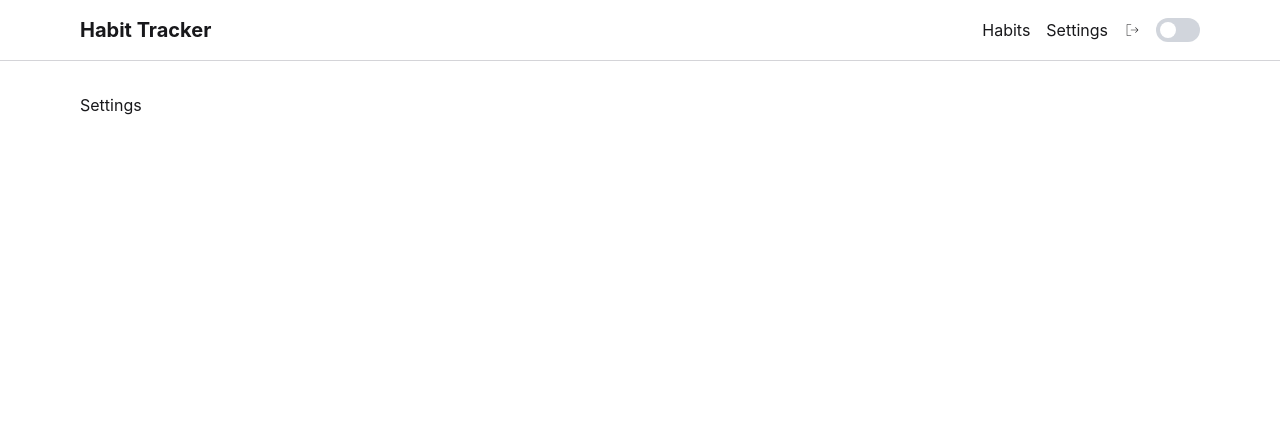
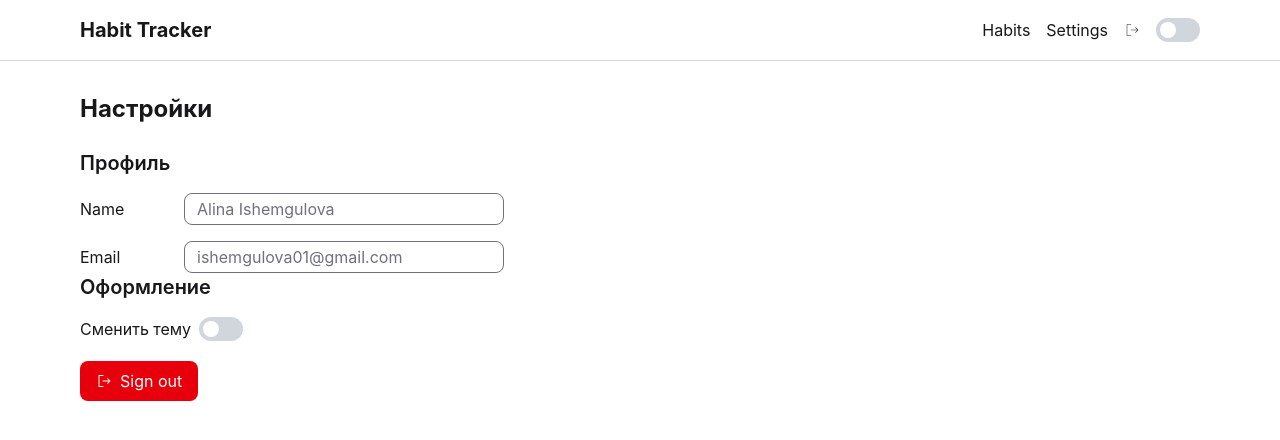
Before and after one commit to lintricker/habit-tracker, a React (Vite) app: page /settings in a window 1280 px wide. Shown: the top 440 px of the page. Built offline with nearby package versions, Linux system fonts and the light colour scheme.

Commit message:
feat/settings page

```diff
--- a/src/pages/SettingsPage.tsx
+++ b/src/pages/SettingsPage.tsx
@@ -1,8 +1,39 @@
+import { ThemeToggle } from "../components/ThemeToggle"
+import { PiSignOut } from "react-icons/pi";
+
 
 const SettingsPage = () => {
 
   return (
-    <h1 className="dark:text-white">Settings</h1>
+    <div className="dark:text-white">
+      <div className="flex justify-between items-center mb-6">
+        <h1 className="text-2xl font-bold dark:text-white">Настройки</h1>
+      </div>
+      <div className="flex flex-col gap-4 max-w-lg">
+        <p className="text-xl font-semibold">Профиль</p>
+        <div className="grid grid-cols-[auto_1fr] gap-3 items-center">
+          <label htmlFor="name" className="mr-3 min-w-20">Name</label>
+          <input id="name" type="text" className="border rounded-lg p-3 max-h-8 w-xs text-zinc-500 dark:text-white" value="Alina Ishemgulova"/>
+        </div>
+        <div className="grid grid-cols-[auto_1fr] gap-3 items-center">
+          <label htmlFor="email"  className="mr-3 min-w-20">Email</label>
+          <input id="name" type="text" className="border rounded-lg p-3 max-h-8 w-xs text-zinc-500 dark:text-white" value="ishemgulova01@gmail.com"/>
+        </div>
+      </div>
+      <div className="flex flex-col gap-4 max-w-lg">
+        <p className="text-xl font-semibold">Оформление</p>
+        <div className="flex flex-row">
+          <label htmlFor="name" className="mr-2">Сменить тему</label>
+          <ThemeToggle/>
+        </div>
+      </div>
+      <div className="mt-5 flex flex-row">
+        <button className="bg-red-600 hover:bg-red-700 flex flex-row items-center text-white px-4 py-2 rounded-lg transition-colors gap-2">
+          <PiSignOut />
+          <p>Sign out</p>
+        </button>
+      </div>
+    </div>
   )
 }
 export default SettingsPage
```
